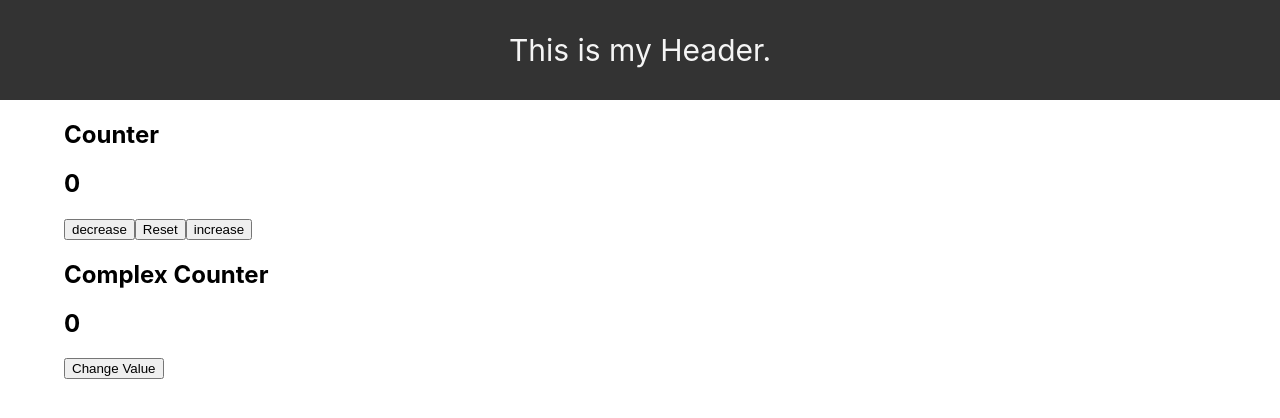
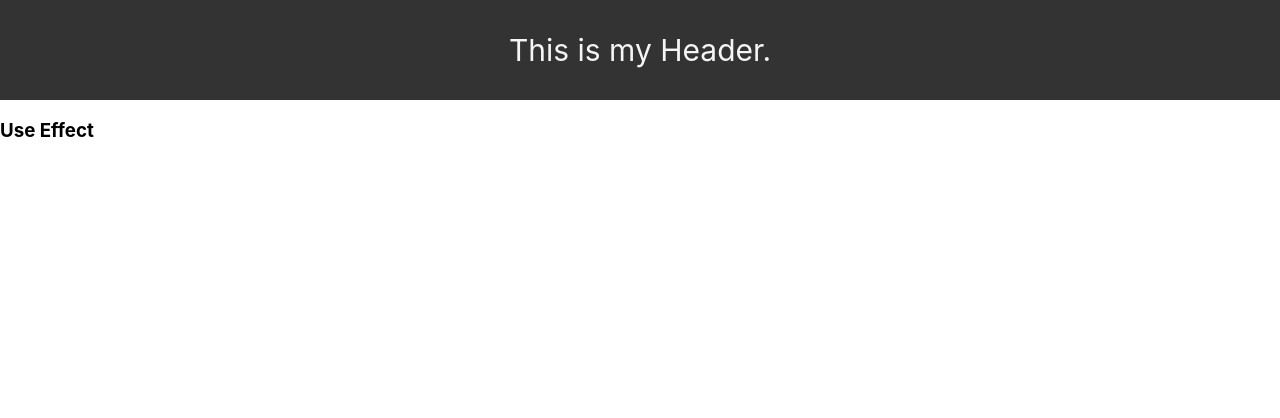
Before and after one commit to agwadan/React-Exercise, a React (Create React App) app: page / in a window 1280 px wide. Shown: the top 418 px of the page. Built offline with nearby package versions, Linux system fonts and the light colour scheme; the HTML template or start-up script is replaced by a standard one.

Commit message:
Revision 04:52:00 - Setup Use Effect exercises.

```diff
--- a/src/App.js
+++ b/src/App.js
@@ -3,9 +3,7 @@ import React from 'react';
 //import './App.css';
 import './index.css';
 import Header from './components/Header';
-import Books from './components/Books/Books';
-import UseStateObject from './components/1-useState/UseStateObject';
-import UseStateCounter from './components/1-useState/UseStateCounter';
+import UseEffectBasics from './components/2-useEffect/UseEffectBasics';
 
 //import styles from './App.module.css'; //----------------------------------------------------- Styling for the app.
 class App extends React.Component {
@@ -15,7 +13,7 @@ class App extends React.Component {
     return (
       <div className='container'>
         <Header />
-        <UseStateCounter />
+        <UseEffectBasics />
 
       </div>
 
--- /dev/null
+++ b/src/components/2-useEffect/UseEffectBasics.js
@@ -0,0 +1,11 @@
+import React , {useEffect} from 'react';
+
+const UseEffectBasics = () => {
+    return(
+        <h3>
+            Use Effect
+        </h3>
+    )
+}
+
+export default UseEffectBasics;
```
Also changed, not shown: src/components/Counter.js (deleted, +0 -29 lines).
